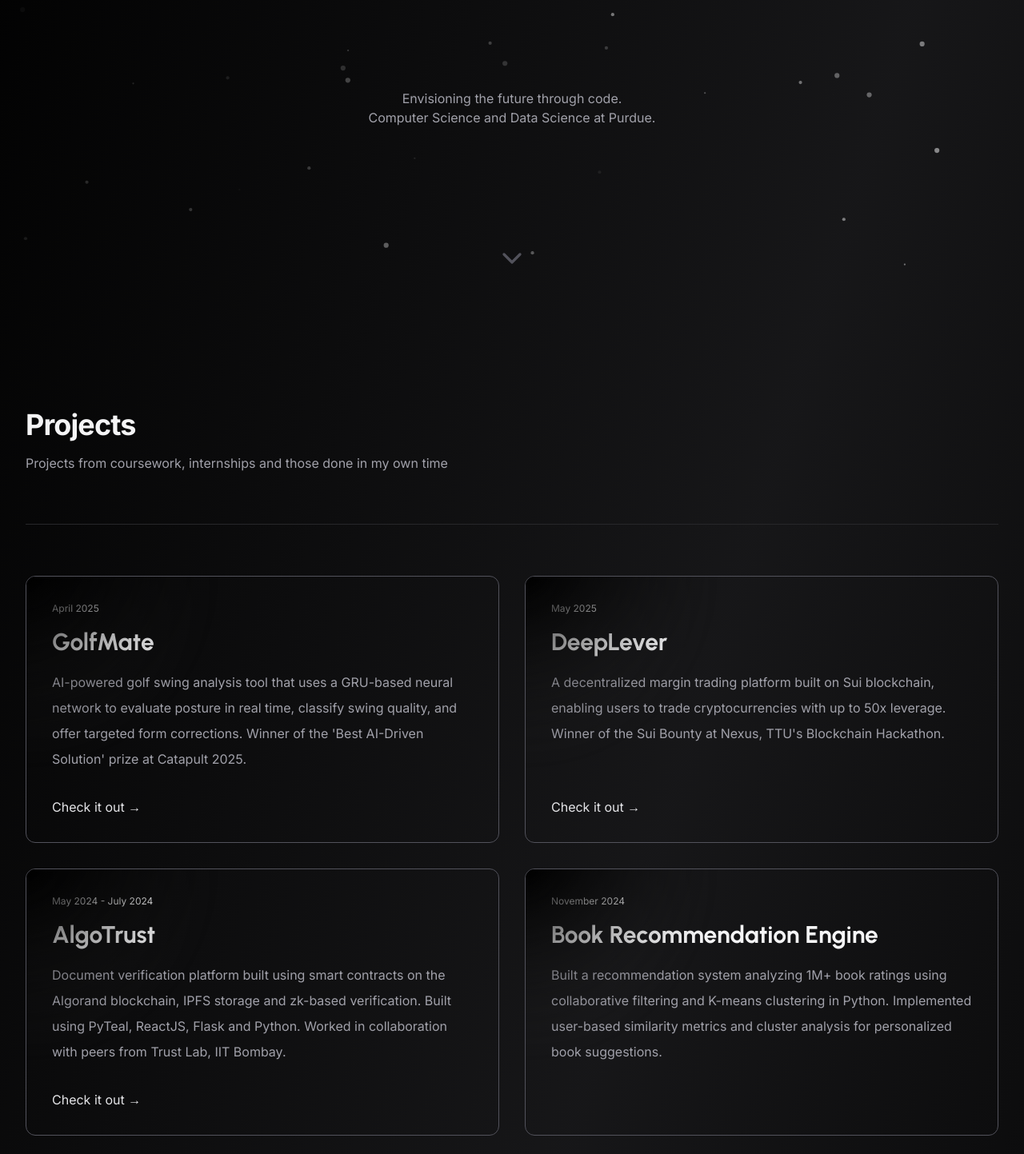
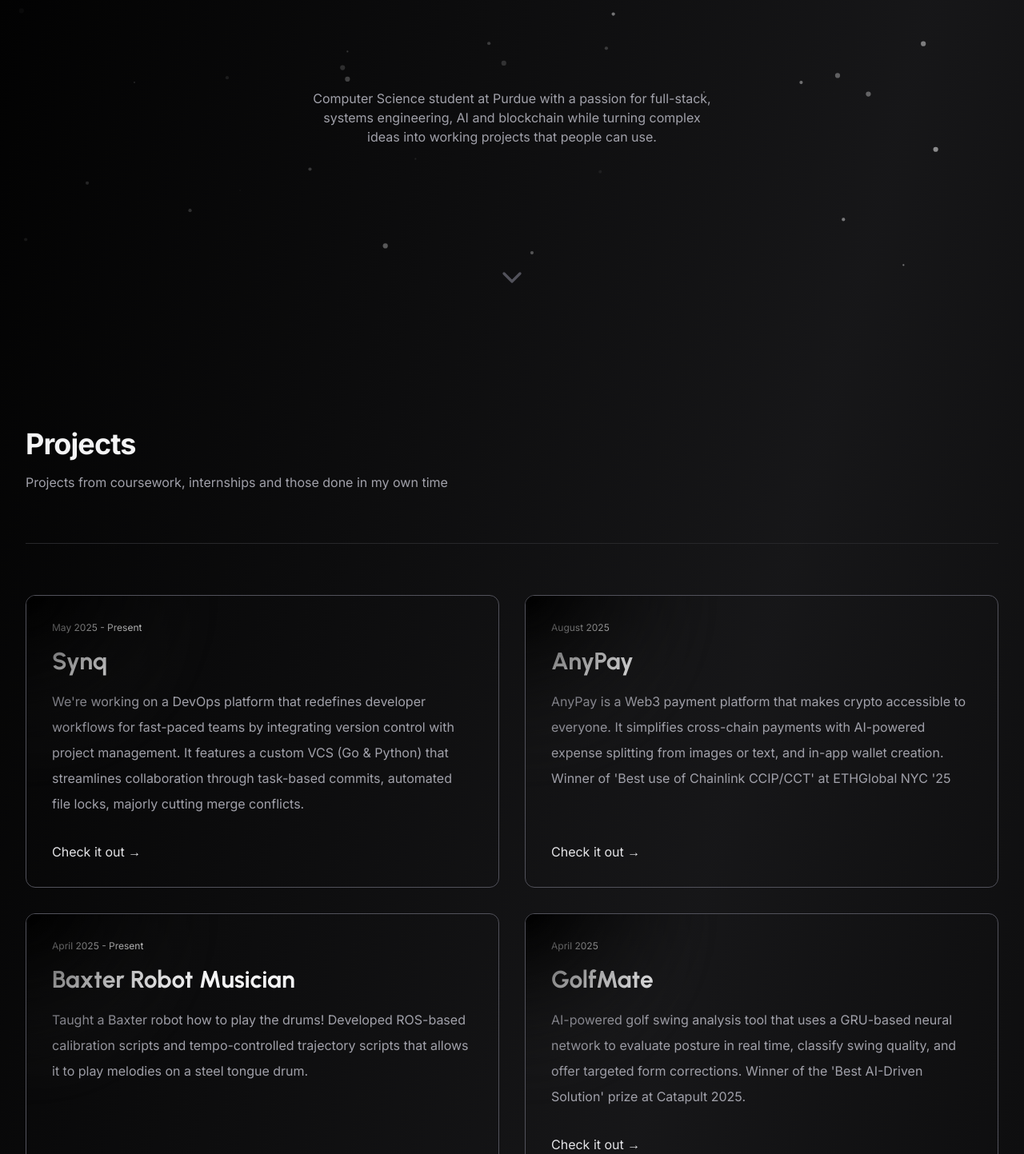
Before and after one commit to sahil7886/personal_website, a Next.js app: page / in a window 1280 px wide. Shown: the part 447-1890 px from the top of the page at 80% size. Built offline with nearby package versions, Linux system fonts and the light colour scheme.

Commit message:
projects update + hero description changed + resume update

```diff
--- a/src/app/page.tsx
+++ b/src/app/page.tsx
@@ -16,7 +16,7 @@
 const socials = [
 	{
 		icon: <LinkedinIcon size={20} />,
-		href: "https://www.linkedin.com/in/sahil-shaikh-923876238/",
+		href: "https://www.linkedin.com/in/sahil-shk/",
 		label: "Linkedin",
 		handle: "Sahil Shaikh",
 	},
@@ -39,7 +39,7 @@
     <div className="flex flex-col items-center justify-center w-full min-h-screen overflow-hidden bg-gradient-to-tl from-black via-zinc-500/20 to-black">
       <Navigation items={navigation}/>
       <div className="mt-60 mb-16 text-center animate-fade-in">
-        <h2 className="text-xl text-zinc-300 hover:text-transparent duration-500">
+        <h2 className="text-xl text-zinc-300 duration-500">
           Hey there! I&apos;m
         </h2>
       </div>
@@ -53,8 +53,8 @@
       </h1>
       <div className="hidden w-full h-px animate-glow md:block animate-fade-right bg-gradient-to-r from-zinc-300/0 via-zinc-300/50 to-zinc-300/0" />
       <div className="mt-24 mb-16 text-center animate-fade-in">
-        <h2 className="max-w-lg text-center text-base text-zinc-400 hover:text-transparent duration-500" >
-          Envisioning the future through code. <br /> Computer Science and Data Science at Purdue.
+        <h2 className="max-w-lg text-center text-base text-zinc-400 duration-500" >
+          Computer Science student at Purdue with a passion for full-stack, systems engineering, AI and blockchain while turning complex ideas into working projects that people can use.
         </h2>
       </div>
       <div className="mt-20 mb-10 text-center animate-fade-in">
--- a/src/data/projects.ts
+++ b/src/data/projects.ts
@@ -9,6 +9,31 @@
 }
 
 export const projects: Project[] = [
+  {
+    id: "synq",
+    title: "Synq",
+    description: "We're working on a DevOps platform that redefines developer workflows for fast-paced teams by integrating version control with project management. It features a custom VCS (Go & Python) that streamlines collaboration through task-based commits, automated file locks, majorly cutting merge conflicts.",
+    date: "May 2025 - Present",
+    dateTime: "2025-05",
+    href: "https://synq.website",
+    showCheckItOut: true
+  },
+  {
+    id: "anypay",
+    title: "AnyPay",
+    description: "AnyPay is a Web3 payment platform that makes crypto accessible to everyone. It simplifies cross-chain payments with AI-powered expense splitting from images or text, and in-app wallet creation. Winner of 'Best use of Chainlink CCIP/CCT' at ETHGlobal NYC '25",
+    date: "August 2025",
+    dateTime: "2025-08",
+    href: "https://ethglobal.com/showcase/anypay-t4xox",
+    showCheckItOut: true
+  },
+  {
+    id: "baxter-robot",
+    title: "Baxter Robot Musician",
+    description: "Taught a Baxter robot how to play the drums! Developed ROS-based calibration scripts and tempo-controlled trajectory scripts that allows it to play melodies on a steel tongue drum.",
+    date: "April 2025 - Present",
+    dateTime: "2025-04",
+  },
   {
     id: "golfmate",
     title: "GolfMate",
@@ -48,6 +73,13 @@
     title: "Diabetes Risk Prediction System",
     description: "Engineered a medical diagnostic model analyzing patient health metrics using NumPy-based logistic regression and perceptron algorithms. Implemented gradient descent and MLE for 90%+ prediction accuracy on clinical data.",
     date: "October 2024",
+    dateTime: "2024-04"
+  },
+  {
+    id: "http-server",
+    title: "HTTP Web Server",
+    description: "Built a multi-threaded HTTP web server from scratch in C++. Implemented support for concurrent connections, serving static and dynamic content, and executing CGI scripts.",
+    date: "April 2024",
     dateTime: "2024-04"
   },
   {
```
Also changed, not shown: 2 other files (tests, documents, lock files or other folders).
